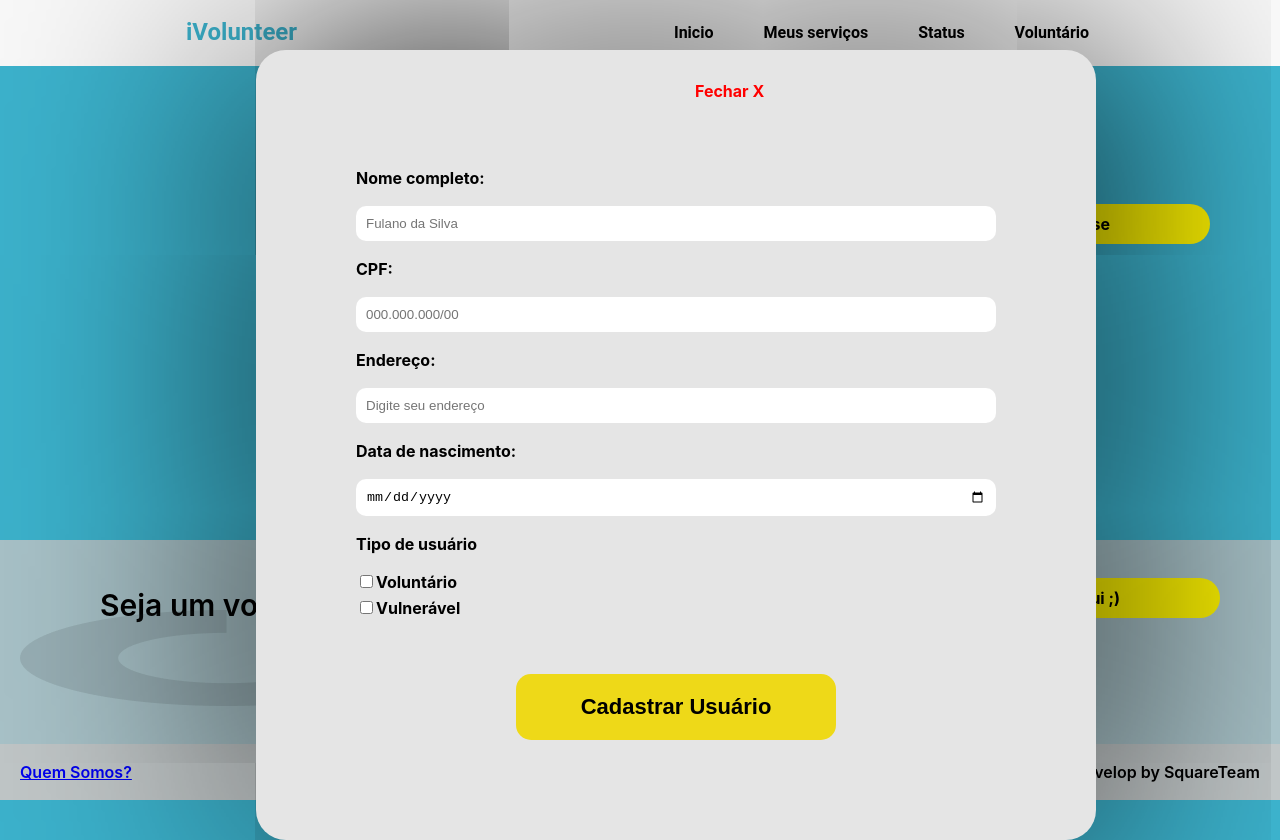
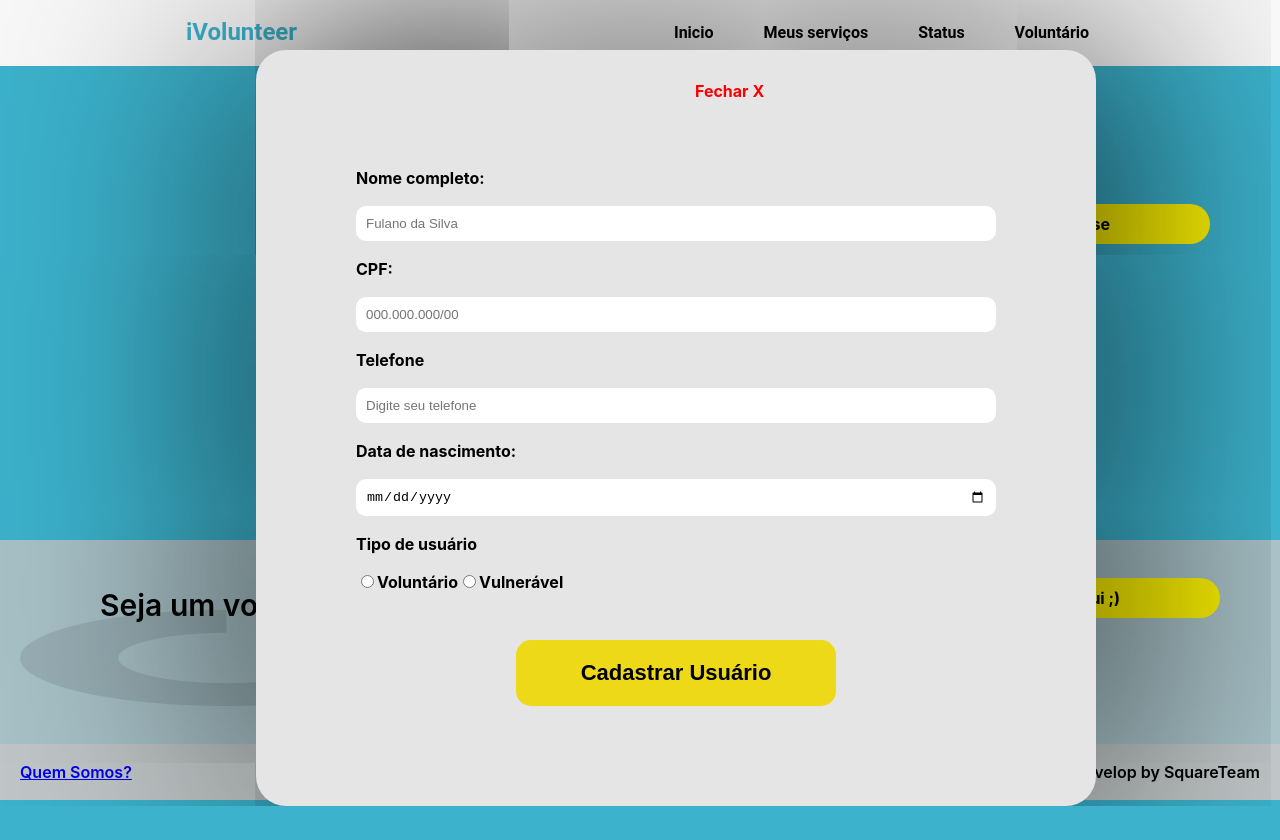
Before and after one commit to CaioAraujoMariano/iVolunteer, a React (Create React App) app in the folder frontend/: page / in a window 1280 px wide. Both pictures are taken after a click on the link "Cadastre-se aqui ;)". After the commit the page ends 806 px from the top, so only its background shows below. Built offline with nearby package versions, Linux system fonts and the light colour scheme.

Commit message:
feat: consume register api

```diff
--- a/frontend/public/index.html
+++ b/frontend/public/index.html
@@ -1,14 +1,12 @@
 <!DOCTYPE html>
 <html lang="en">
+
 <head>
   <meta charset="utf-8" />
   <link rel="icon" href="%PUBLIC_URL%/favicon.ico" />
   <meta name="viewport" content="width=device-width, initial-scale=1" />
   <meta name="theme-color" content="#000000" />
-    <meta
-      name="description"
-      content="Web site created using create-react-app"
-    />
+  <meta name="description" content="Web site created using create-react-app" />
   <link rel="apple-touch-icon" href="%PUBLIC_URL%/logo192.png" />
   <!--
       manifest.json provides metadata used when your web app is installed on a
@@ -24,8 +22,9 @@
       work correctly both with client-side routing and a non-root public URL.
       Learn how to configure a non-root public URL by running `npm run build`.
     -->
-    <title>React App</title>
+  <title>iVolunteer</title>
 </head>
+
 <body>
   <noscript>You need to enable JavaScript to run this app.</noscript>
   <div id="root"></div>
@@ -40,4 +39,5 @@
       To create a production bundle, use `npm run build` or `yarn build`.
     -->
 </body>
+
 </html>
--- a/frontend/src/components/Modal/RegisterModal.js
+++ b/frontend/src/components/Modal/RegisterModal.js
@@ -1,28 +1,95 @@
 import React from 'react';
 import '../../scss/RegisterModal.scss';
+import axios from 'axios';
 
 const RegisterModal = ({ modalRef, className }) => {
+  const [nome, setNome] = React.useState('');
+  const [cpf, setCPF] = React.useState('');
+  const [phone, setPhone] = React.useState('');
+  const [date, setDate] = React.useState('');
+  const [profile, setProfile] = React.useState('');
+
+  const myChangeHandlerName = (event) => {
+    setNome(event.target.value);
+  };
+
+  const myChangeHandlerCPF = (event) => {
+    setCPF(event.target.value);
+  };
+
+  const myChangeHandlerPhone = (event) => {
+    setPhone(event.target.value);
+  };
+
+  const myChangeHandlerDate = (event) => {
+    setDate(event.target.value);
+  };
+
+  const myChangeHandlerProfile = (event) => {
+    setProfile(event.target.value);
+  };
+
+  const sendRegister = () => {
+    axios
+      .post('http://localhost:8000/usuarios', {
+        nome: nome,
+        cpf: cpf,
+        telefone: phone,
+        data_nascimento: date,
+      })
+      .then((resp) => {
+        console.log(resp.data);
+      });
+  };
+
   return (
     <div ref={modalRef} className={`${className} register-modal`}>
       <div className="register-modal-container">
         <label htmlFor="name">Nome completo:</label>
-        <input type="text" id="name" placeholder="Fulano da Silva" />
+        <input
+          type="text"
+          id="name"
+          placeholder="Fulano da Silva"
+          onChange={myChangeHandlerName}
+        />
         <label htmlFor="cpf">CPF:</label>
-        <input type="text" id="cpf" placeholder="000.000.000/00" />
-        <label htmlFor="endereco">Endereço:</label>
-        <input type="text" id="endereco" placeholder="Digite seu endereço" />
+        <input
+          type="text"
+          id="cpf"
+          placeholder="000.000.000/00"
+          onChange={myChangeHandlerCPF}
+        />
+        <label htmlFor="telefone">Telefone</label>
+        <input
+          type="text"
+          id="telefone"
+          placeholder="Digite seu telefone"
+          onChange={myChangeHandlerPhone}
+        />
         <label htmlFor="data-nascimento">Data de nascimento:</label>
-        <input type="date" id="data-nascimento" />
+        <input
+          type="date"
+          id="data-nascimento"
+          onChange={myChangeHandlerDate}
+        />
         <label>Tipo de usuário</label>
-          <div className="checkOptions">
-            <input type="checkbox" id="voluntario" name="voluntario" />
-            <label htmlFor="voluntario">Voluntário</label>
-          </div>
-          <div className="checkOptions">
-            <input type="checkbox" id="vulneravel" name="vulneravel" />
-            <label htmlFor="vulneravel">Vulnerável</label>
-          </div>
-        <button>Cadastrar Usuário</button>
+        <div className="checkOptions">
+          <input
+            type="radio"
+            id="chooseProfile"
+            name="chooseProfile"
+            onChange={myChangeHandlerProfile}
+          />
+          <label htmlFor="chooseProfile">Voluntário</label>
+          <input
+            type="radio"
+            id="chooseProfile"
+            name="chooseProfile"
+            onChange={myChangeHandlerProfile}
+          />
+          <label htmlFor="chooseProfile">Vulnerável</label>
+        </div>
+        <button onClick={sendRegister}>Cadastrar Usuário</button>
       </div>
     </div>
   );
```
Also changed, not shown: frontend/src/components/StatusServices.js (+12 -24 lines). Lines whose indentation alone changed are shown as unchanged.
